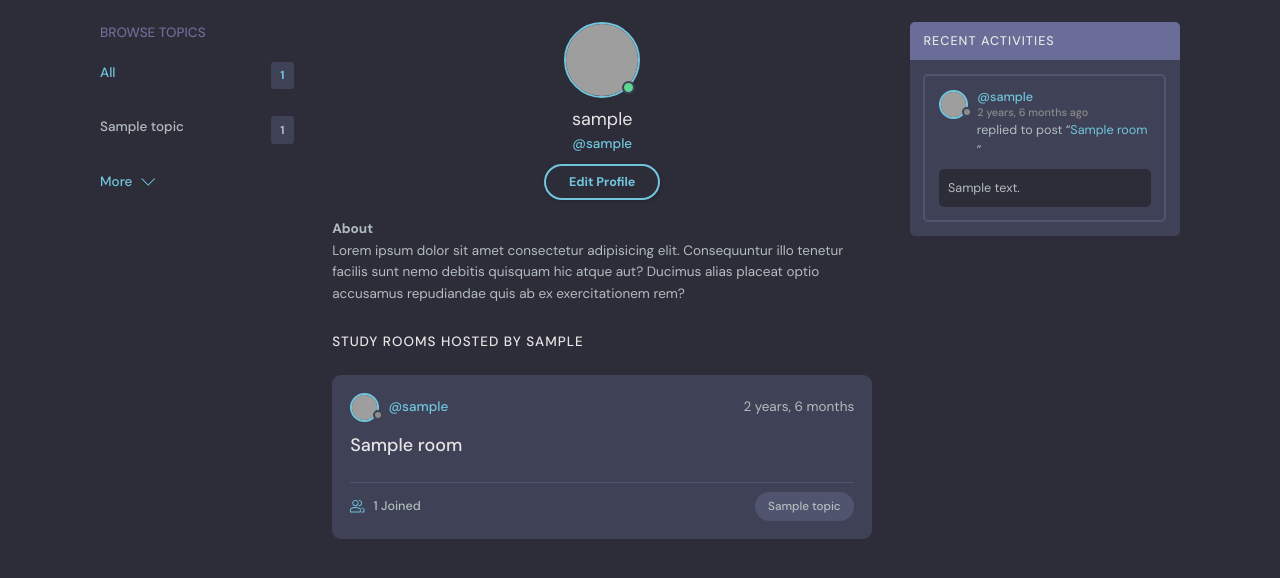
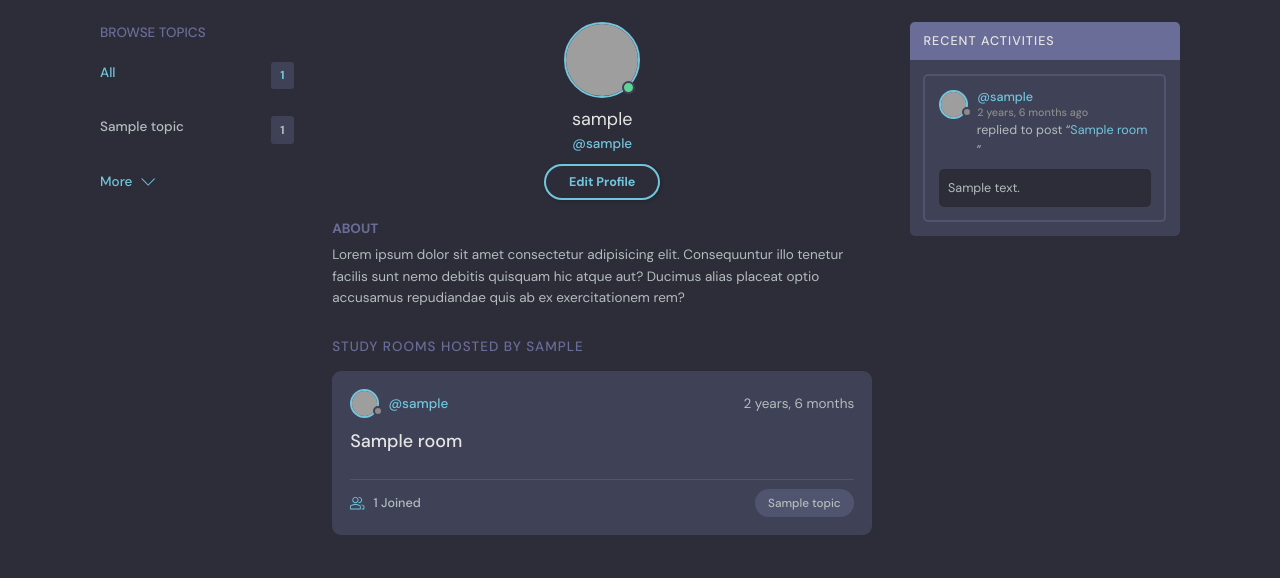
Before and after one commit to JustA3DObject/DevFriends, a Django app: page /profile/1 in a window 1280 px wide. Shown: the part 68-646 px from the top of the page. Run offline with Django 4.2, Linux system fonts and the light colour scheme; tables that the repository leaves empty hold one stand-in row (values such as "Sample post"); grey boxes are pictures that could not be loaded.

Commit message:
Added CSS to profile page

```diff
--- a/devfriends/static/css/master.css
+++ b/devfriends/static/css/master.css
@@ -699,3 +699,17 @@ a {
 .profile__about {
     margin-top: 2rem;
 }
+
+.profile__about h3 {
+    text-transform: uppercase;
+    color: var(--color-dark-light);
+    margin-bottom: 0.5rem;
+}
+
+.profile-page .roomList__header {
+    margin-bottom: 1.5rem;
+}
+
+.profile-page .roomList__header h2 {
+    color: var(--color-dark-light);
+}
```
